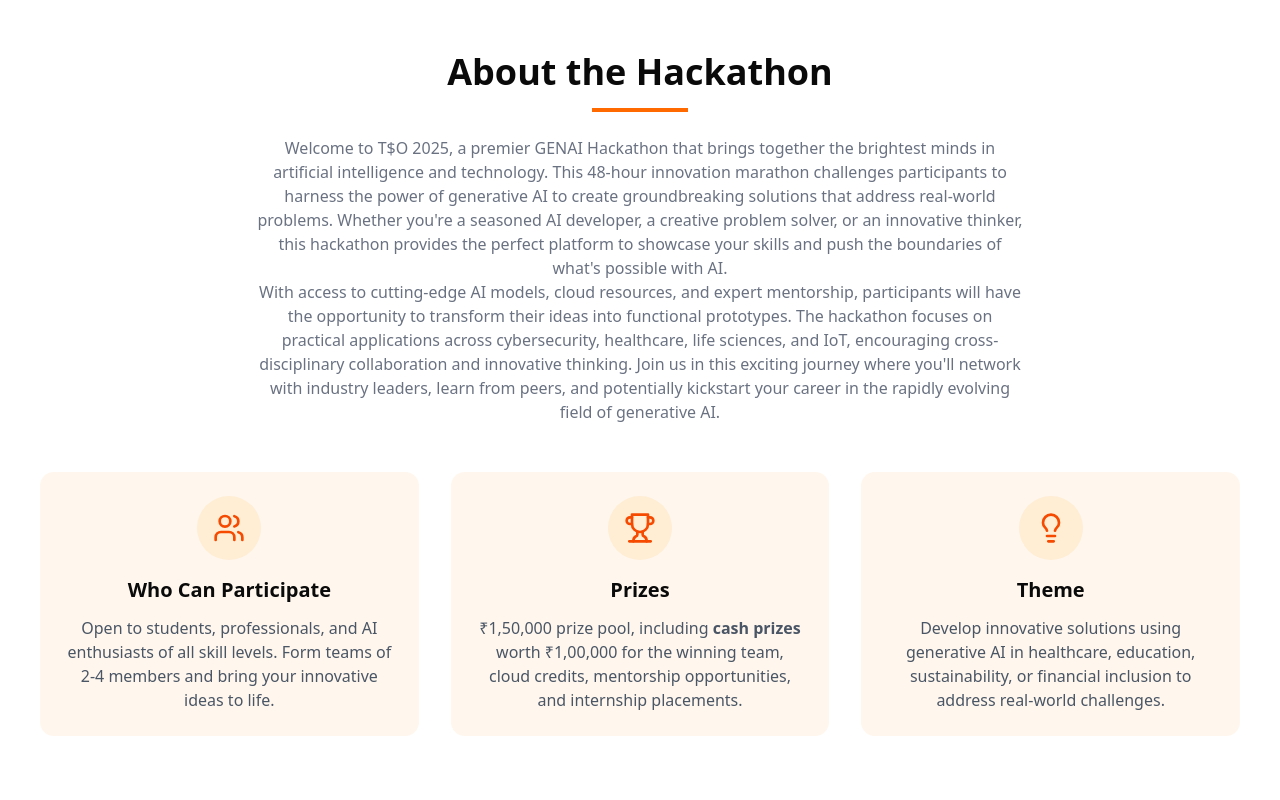
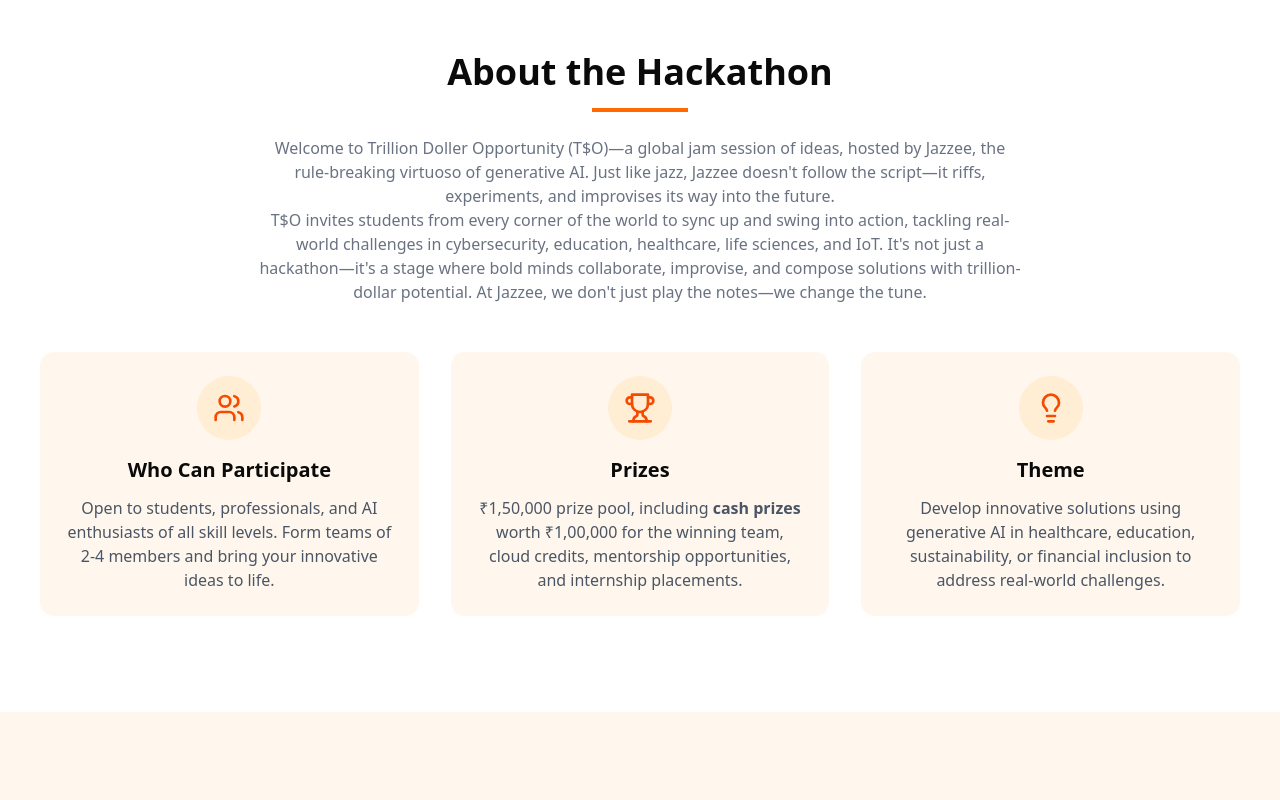
Before and after one commit to garunAMT/jazzee-hackathon, a Next.js app: page / in a window 1280 px wide. Shown: the part 780-1580 px from the top of the page. Built offline with nearby package versions, Linux system fonts and the light colour scheme.

Commit message:
updated writeups, footer & announcements

```diff
--- a/components/shared/AnnouncementBanner.tsx
+++ b/components/shared/AnnouncementBanner.tsx
@@ -85,7 +85,7 @@
           <div className="hidden md:block">|</div>
 
           <div>
-            <span>Register now to secure your spot!</span>
+            <span>Download Jazzee EdTech app to register</span>
           </div>
         </div>
 
--- a/components/shared/Footer.tsx
+++ b/components/shared/Footer.tsx
@@ -42,13 +42,13 @@
             <div>
               <h4 className="font-bold text-white mb-4">Follow Us</h4>
               <div className="flex space-x-4">
-                <Link href="#" className="hover:text-orange-400">
+                {/* <Link href="#" className="hover:text-orange-400">
                   Twitter
-                </Link>
-                <Link href="#" className="hover:text-orange-400">
+                </Link> */}
+                <Link href="https://www.linkedin.com/in/jazzee-technologies-2393a0357/" target='_blank' className="hover:text-orange-400">
                   LinkedIn
                 </Link>
-                <Link href="#" className="hover:text-orange-400">
+                <Link href="https://www.instagram.com/jazzee_technologies?igsh=MTkzbThrM3cxcHFmdg==" target='_blank' className="hover:text-orange-400">
                   Instagram
                 </Link>
               </div>
--- a/components/shared/Hero.tsx
+++ b/components/shared/Hero.tsx
@@ -80,26 +80,10 @@
             </h2>
             <div className="w-24 h-1 bg-orange-500 mx-auto mb-6"></div>
             <p className="max-w-3xl mx-auto text-gray-500">
-              Welcome to T$O 2025, a premier GENAI Hackathon that brings
-              together the brightest minds in artificial intelligence and
-              technology. This 48-hour innovation marathon challenges
-              participants to harness the power of generative AI to create
-              groundbreaking solutions that address real-world problems. Whether
-              you're a seasoned AI developer, a creative problem solver, or an
-              innovative thinker, this hackathon provides the perfect platform
-              to showcase your skills and push the boundaries of what's possible
-              with AI.
+              Welcome to Trillion Doller Opportunity (T$O)—a global jam session of ideas, hosted by Jazzee, the rule-breaking virtuoso of generative AI. Just like jazz, Jazzee doesn&apos;t follow the script—it riffs, experiments, and improvises its way into the future.
             </p>
             <p className="max-w-3xl mx-auto text-gray-500">
-              With access to cutting-edge AI models, cloud resources, and expert
-              mentorship, participants will have the opportunity to transform
-              their ideas into functional prototypes. The hackathon focuses on
-              practical applications across cybersecurity, healthcare, life sciences,
-              and IoT, encouraging cross-disciplinary collaboration and
-              innovative thinking. Join us in this exciting journey where you'll
-              network with industry leaders, learn from peers, and potentially
-              kickstart your career in the rapidly evolving field of generative
-              AI.
+              T$O invites students from every corner of the world to sync up and swing into action, tackling real-world challenges in cybersecurity, education, healthcare, life sciences, and IoT. It&apos;s not just a hackathon—it&apos;s a stage where bold minds collaborate, improvise, and compose solutions with trillion-dollar potential. At Jazzee, we don&apos;t just play the notes—we change the tune.
             </p>
           </div>
 
```
